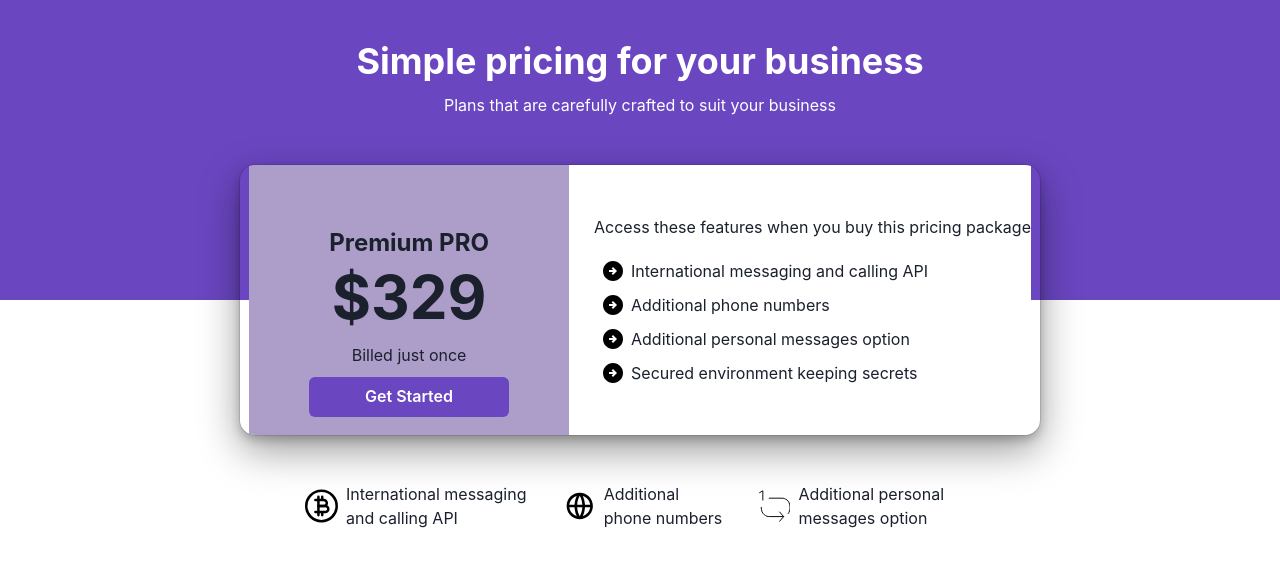
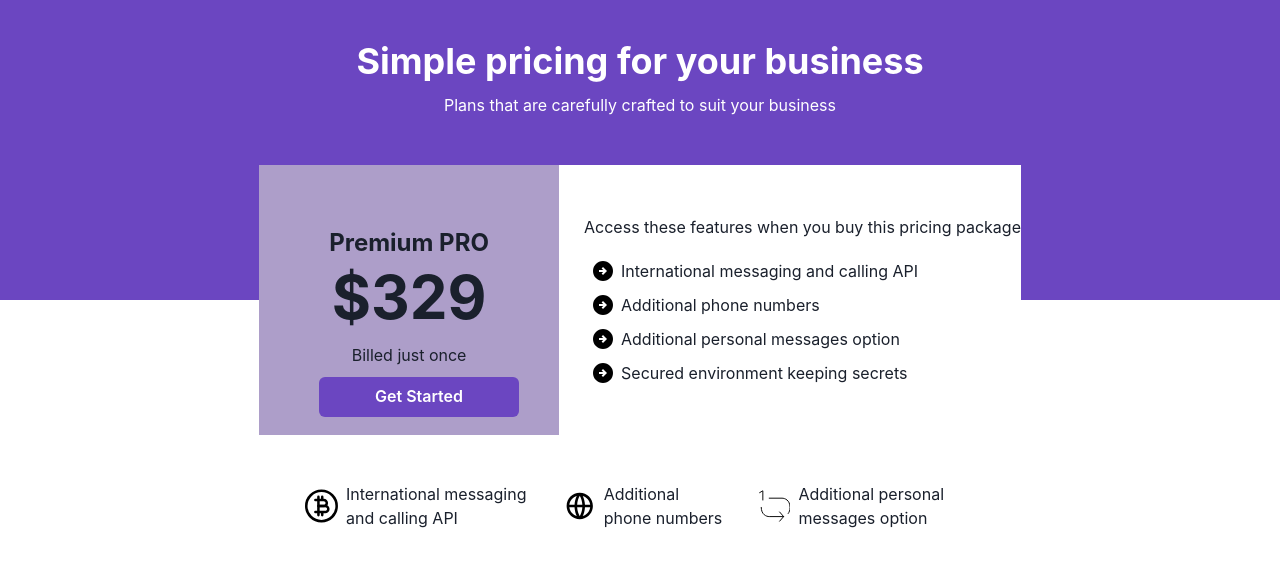
Before and after one commit to furqannr/pricinguichakra, a Next.js app: page / in a window 1280 px wide. Shown: the top 566 px of the page. Built offline with nearby package versions, Linux system fonts and the light colour scheme.

Commit message:
Box shadow was doing issue so removed

```diff
--- a/app/Pricing.tsx
+++ b/app/Pricing.tsx
@@ -7,7 +7,7 @@ export default function Pricing() {
     <Box
     borderRadius={'15px'}
     overflow={'hidden'}
-    boxShadow={'dark-lg'}
+
       display={"flex"}
       mx={'auto'}
       mt={'-135px'}
@@ -17,7 +17,7 @@ export default function Pricing() {
       maxW={'800px'}
     >
       {/* Price box*/ }
-      <Box bgColor={"#ad9ec9"} p={'60px'} textAlign={'center'} >
+      <Box bgColor={"#ad9ec9"} p={'60px'} textAlign={'center'} maxW={'300px'}>
         <Text fontWeight={"bold"} fontSize={"24px"}>
           Premium PRO
         </Text>
@@ -30,7 +30,7 @@ export default function Pricing() {
         </Button>
       </Box>
       {/* FeATURE box*/ }
-      <Box bgColor={"White"} pt={"50px"} pl={"25px"} >
+      <Box bgColor={"White"} pt={"50px"} pl={"25px"} maxW={'700px'} >
         <Text>Access these features when you buy this pricing package</Text>
       <HStack p={'5px'} pt={'20px'}>
       <Icon as ={check}></Icon>
```
